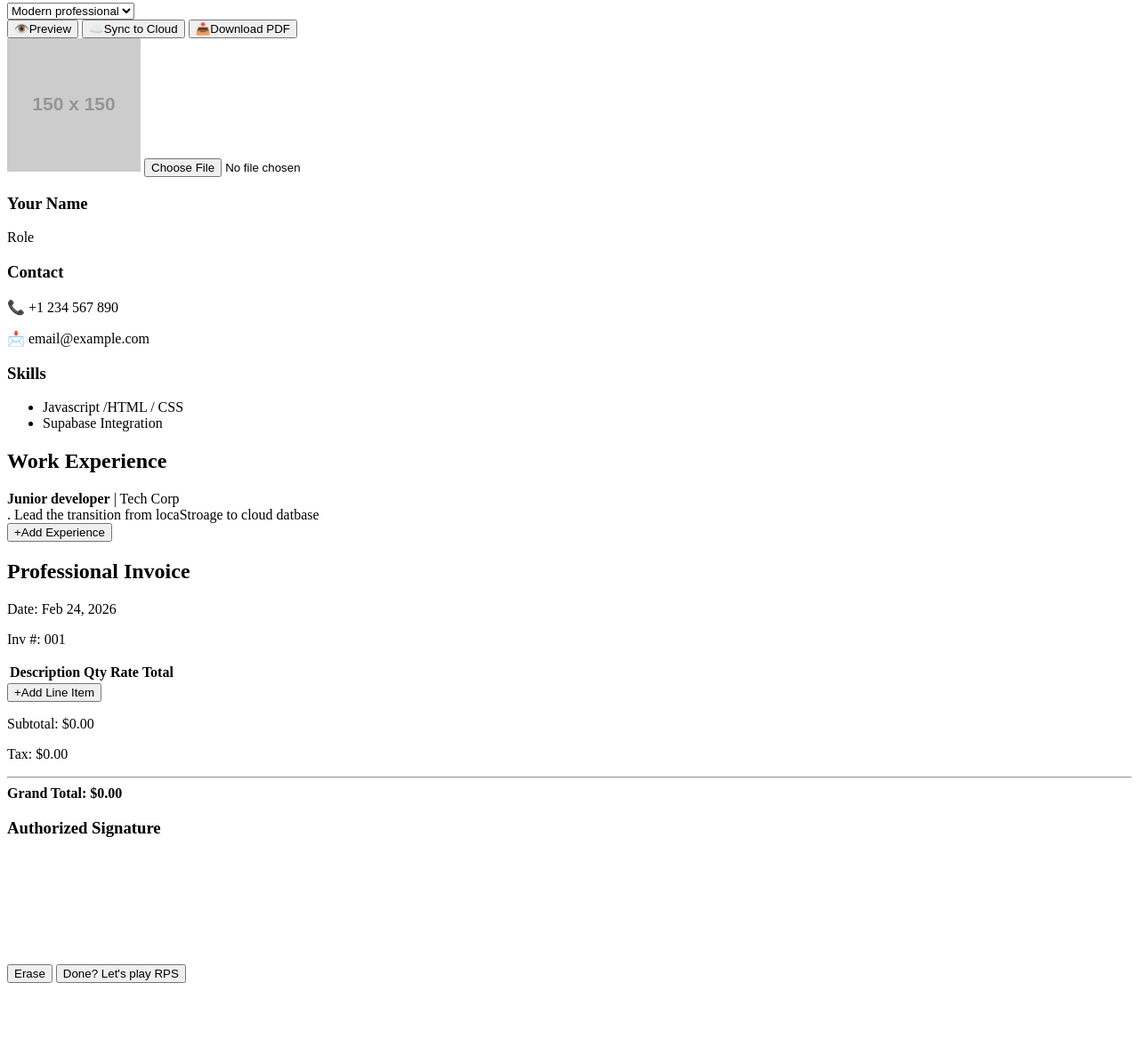
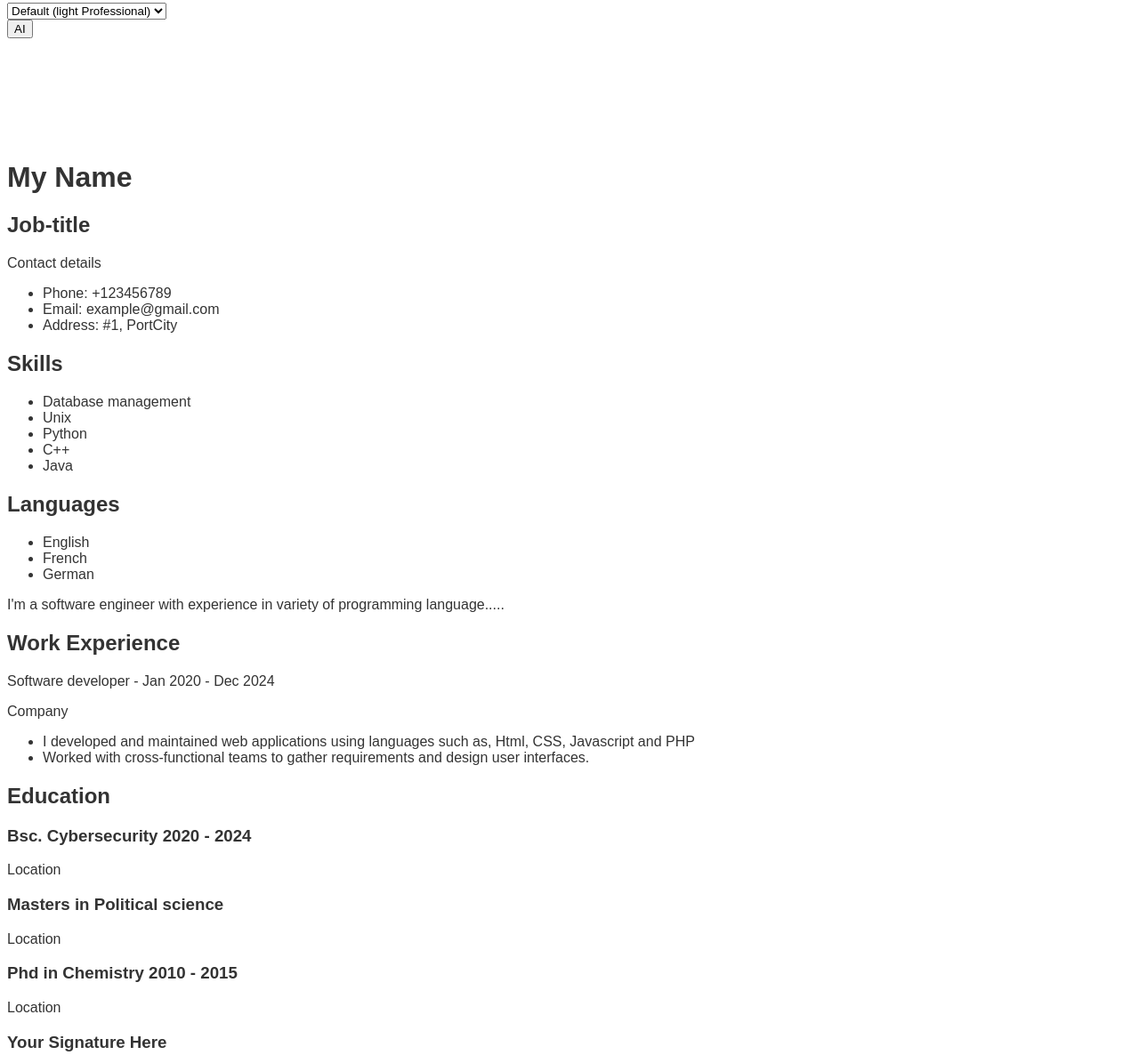
Before and after one commit to devatlast/PortCraft, a plain HTML site: page workshop.html in a window 1280 px wide. Shown: the part 5-1191 px from the top of the page at 89% size. Before the commit the page ends 1118 px from the top, so only its background shows below. Drawn offline with Linux system fonts and the light colour scheme; placeholder pictures from the web are drawn by us.

Commit message:
added themes logic and add listening events to the buttons then i integrated ai as a way to practice ai integrationg on webapp

```diff
--- a/localStorage.js
+++ b/localStorage.js
@@ -1,3 +1,4 @@
+
 
 //Hashed password
 export async function hashpassword(pwd) {
--- a/workshop.html
+++ b/workshop.html
@@ -6,98 +6,146 @@
     <title>PortCraft Workshop</title>
 </head>
 <body>
-    <section id="workshop">
-    <div class="theme-toolbar">
+    <header>
         <select id="theme-select">
-            <option value="modern">Modern professional</option>
-            <option value="executive">Executive Corporate</option>
-            <option value="creative">Creative Bold</option>
+            <option value="default">Default (light Professional)</option>
+            <option value="dark-mode">Dark Mode</option>
+            <option value="vibrant">Vibrant</option>
+            <option value="minimalist">Minimalist</option>
         </select>
+    </header>
+    <button id="open-ai-chat" >AI</button>
 
-        <div id="master-buttons">
-        <button id="preview-btn">👁️Preview</button>
-        <button id="cloud-save">☁️Sync to Cloud</button>
-        <button id="pro-download-btn">📥Download PDF</button>
+
+    <div style="margin-top: 60px">
+
+        <div class="section">
+            <div id="profile-img" contenteditable="true"></div>
+            <h1 id="name" class="hidden" contenteditable="true">My Name</h1>
+            <h2 id="job-title" contenteditable="true">Job-title</h2>
+            <div id="Contact">Contact details</div>
+            <ul>
+                <li contenteditable="true">Phone: +123456789</li>
+                <li contenteditable="true">Email: example@gmail.com</li>
+                <li contenteditable="true">Address: #1, PortCity</li>
+            </ul>
+
+            <h2 class="section">Skills</h2>
+            <ul contenteditable="true">
+                <li>Database management</li>
+                <li>Unix</li>
+                <li>Python</li>
+                <li>C++</li>
+                <li>Java</li>
+            </ul>
+
+         <h2 id="languages" class="section">Languages</h2>
+         <ul contenteditable="true">
+            <li>English</li>
+            <li>French</li>
+            <li>German</li>
+         </ul>
+        </div>
+
+        <div id="user-date" class="section">
+            <p contenteditable="true">I'm a software engineer with experience in variety of programming language.....</p>
+            <h2 id="work">Work Experience</h2>
+            <p contenteditable="true">Software developer - Jan 2020 - Dec 2024</p>
+            <p contenteditable="true">Company</p>
+            <ul contenteditable="true">
+                <li>I developed and maintained web applications using languages such as, Html, CSS, Javascript and PHP</li>
+                <li>Worked with cross-functional teams to gather requirements and design user interfaces.</li>
+            </ul>
+
+            <h2>Education</h2>
+            <h3 contenteditable="true">Bsc. Cybersecurity 2020 - 2024</h3>
+            <p contenteditable="true">Location</p>
+            <h3 contenteditable="true">Masters in Political science</h3>
+            <p contenteditable="true">Location</p>
+            <h3 contenteditable="true">Phd in Chemistry 2010 - 2015</h3>
+            <p contenteditable="true">Location</p>
         </div>
     </div>
 
-    <div class="cv-box" id="print-area">
-        <aside class="cv-sidebar">
-            <div class="profile-upload">
-                <img id="output-image" src="https://via.placeholder.com/150" class="profile-circle">
-                <input type="file" id="image-input" class="no-print">
+        <div class="section">
+                <h3>Your Signature Here</h3>
+                <canvas id="signature-canvas" width="400" height="200"></canvas>
+                <button id="clear-canvas">Clear</button>
+                <button id="apply-signature">Apply Signature</button>
+                <img id="sig-img" style="display: none;" alt="Signature">
+            </div>
+            <button id="export-btn">Export to pdf</button>
         </div>
 
-            <h1 contenteditable="true" id="user-name">Your Name</h1>
-            <p contenteditable="true" id="user-role">Role</p>
-            <div class="cv-sidebar-secion">
-                <h3>Contact</h3>
-                <p contenteditable="true" >📞 +1 234 567 890</p>
-                <p contenteditable="true">📩 email@example.com</p>
+
+        <div id="ai-modal" class="section">
+            <div id="ai-chat-header">
+                Port Ai
+                <span id="ai-close-btn">&times;</span>
+            </div>
+            <div id="ai-chat-history">
+                <div id="ai-message">Hey there! how can i help you today?</div>
+            </div>
+            <div id="chat-input">
+                <input type="text" id="ai-chat-input" placeholder="Ask for tips to make your portfolio stand out.......">
+                <button id="ai-send-btn">SEND</button>
+                <div id="msg-loader">AI thinking.......</div>
+                <button id="close-chat">CLOSE</button>
             </div>
 
-            <div class="cv cv-sidebar-secion">
-                <h3>Skills</h3>
-                <ul contenteditable="true" id="skills-list">
-                    <li>Javascript /HTML / CSS</li>
-                    <li>Supabase Integration</li>
-                </ul>
-            </div>
-        </aside>
-
-    <main class="cv-main-content">
-
-        <section class="cv-block">
-            <h2>Work Experience</h2>
-
-            <div contenteditable="true" class="exp-info">
-                <strong>Junior developer</strong> | Tech Corp <br> . Lead the transition from locaStroage to cloud datbase
-            </div>
-            <div>
-                <button id="add-exp">+Add Experience</button>
-            </div>
-        </section>
-
-        <section class="invoice-style">
-            <h2>Professional Invoice</h2>
-            <div class="invoice-data">
-                <p>Date: <span contenteditable="true">Feb 24, 2026</span></p>
-                <p>Inv #: <span contenteditable="true">001</span></p>
+            <button id="about-btn">About PortCraft</button>
         </div>
 
-            <table id="invoice-table">
+
+      <div id="invoice" class="section">
+        <div id="header">
+            <h1 contenteditable="true">Invoice</h1>
+            <p contenteditable="true">Invoice Number: #001</p>
+            <p contenteditable="true">Date: [Insert date]</p>
+        </div>
+
+        <div id="from">
+            <h3>From:</h3>
+            <p contenteditable="true">[Company Name]</p>
+            <p contenteditable="true">[Address]</p>
+            <p contenteditable="true">[Your Email]</p>
+            <p contenteditable="true">[Your phone]</p>
+        </div>
+        <div id="to">
+            <h3>To:</h3>
+            <p contenteditable="true">[Client Name]</p>
+            <p contenteditable="true">[Client Address</p>
+            <p contenteditable="true">[Client Email]</p>
+            <p contenteditable="true">[Client Phone]</p>
+        </div>
+
+        <table>
             <thread>
                 <tr>
                     <th>Description</th>
-                    <th>Qty</th>
-                    <th>Rate</th>
+                    <th>Quantity</th>
+                    <th>Unit price</th>
                     <th>Total</th>
                 </tr>
             </thread>
-            <tbody id="invoice-body"></tbody>
+            <tbody>
+                <tr>
+                    <td contenteditable="true">[Item Description]</td>
+                    <td contenteditable="true">1</td>
+                    <td contenteditable="true">$100.00</td>
+                    <td contenteditable="true">$100.00</td>
+                </tr>
+            </tbody>
         </table>
 
-            <button id="add-rrow" class="no-print">+Add Line Item</button>
-            <div class="invoice-total">
-                <p>Subtotal: <span id="subtotal">$0.00</span></p>
-                <p>Tax: <span id="tax">$0.00</span></p>
-                <hr>
-                <strong> Grand Total: <span id="grand-total">$0.00</span></strong>
+        <div id="total">
+            <p contenteditable="true">Subtotal: $100.00</p>
+            <p contenteditable="true">Tax: $10.00</p>
+            <p contenteditable="true">Total: $100.00</p>
         </div>
-        </section>
 
-        <section class="signature-area">
-            <h3>Authorized Signature</h3>
-            <canvas id="etch-pad" width="300" height="120"></canvas>
-            <div class="sig-control">
-                <button id="clear-sig">Erase</button>
-                <button id="go-to-game">Done? Let's play RPS</button>
       </div>
-        </section>
 
-
-    </main>
-    </div>
-</section>
 </body>
+<script src="workshop.js"></script>
 </html>
--- /dev/null
+++ b/workshop.js
@@ -0,0 +1,170 @@
+
+
+const themes = {
+    'default': {
+        bodyBg: '#f4f4f4',
+        bodyColor: '#333',
+        headerBg: '#fff',
+        hColor: '#007bff',
+        sectionBg: 'white',
+        font: 'Arial, sans-serif'
+    },
+    'dark-mode': {
+        bodyBg: '#121212',
+        bodyColor: '#e0e0e0',
+        headerBg: '#1e1e1e',
+        hColor: '#bb86fc',
+        font: 'Arial, sans-serif',
+        sectionBg: '#1e1e1e',
+    },
+    'vibrant':   {
+        sectionBg: 'ffe0b2',
+        bodyBg: '#fff3e0',
+        bodyColor: '#4e342e',
+        headerBg: '#ffcc80',
+        hColor: '#f57f17',
+        font: 'Arial, sans-serif'
+    },
+    'minimalist': {
+        sectionBg: 'transparent',
+        bodyBg: '#ffffff',
+        bodyColor: '#000000',
+        headerBg: '#ffffff',
+        hColor: '#000000',
+        font: 'Helvetica, sans-serif',
+    }
+}
+
+
+
+
+
+
+// Function to apply themes
+function changeTheme(themeOpt) {
+    const theme = themes[themeOpt];
+    if (!theme) return;
+    //body
+    document.body.style.backgroundColor = theme.bgBody;
+    document.body.style.color = theme.bodyColor;
+    document.body.style.fontFamily = theme.font;
+    //header
+    document.querySelector('header').style.backgroundColor = theme.headerBg;
+    //sections
+    document.querySelector('.section').forEach( section => {
+        section.style.backgroundColor = theme.sectionBg;
+    });
+     //headings
+    document.querySelectorAll('h1, h2').forEach(h => {
+        h.style.color = theme.hColor;
+    });
+
+    document.getElementById('open-ai-chat').style.backgroundColor = theme.aibtnBg;
+    document.getElementById('open-ai-chat').style.color = aibtnColor;
+     //hover effects for ai-chat-btn
+    document.getElementById('open-ai-chat').addEventListener('mouseout', () => {
+        document.getElementById('open-ai-chat').style.backgroundColor = theme.aibtnBg;
+    });
+    document.getElementById('open-ai-chat').addEventListener('mouseover', () => {
+        document.getElementById('open-ai-chat').style.backgroundColor = theme.aibtnHover;
+    });
+     //Export
+    document.getElementById('export-btn').style.backgroundColor = theme.exportBg;
+    document.getElementById('export-btn').style.color = theme.exportColor;
+    //ai-modal
+    document.getElementById('ai-modal').style.backgroundColor = theme.modalBg;
+    document.getElementById('ai-modal').style.color = theme.modalColor;
+
+}
+
+//logic for theme-selector
+const themeSelector = document.getElementById('theme-select');
+themeSelector.addEventListener('change', (e) => {
+    changeTheme(e.target.value);
+    localStorage.setItem('selectedTheme', e.target.value);
+});
+//save and load theme
+const savedTheme = localStorage.getItem('selectedTheme') || 'default';
+changeTheme(savedTheme);
+themeSelector.value = savedTheme;
+
+
+
+//signature canvas logic
+const canvas = document.getElementById('signature-canvas');
+const ctx = canvas.getContext('2d');
+let drawing = false;
+canvas.addEventListener('mousedown', () => drawing = true);
+canvas.addEventListener('mouseup', () => drawing = false );
+canvas.addEventListener('mousemove', (e) => {
+    if(drawing) {
+        ctx.LineTo(e.offsetX, e.offsetY);
+        ctx.stroke();
+    }
+});
+//clear signature canvas
+document.getElementById('clear-canvas').addEventListener('click', () => {
+    ctx.clearRect(0, 0, canvas.width, canvas.height );
+});
+//apply signature
+document.getElementById('apply-signature').addEventListener('click', () => {
+    const dataUrl = canvas.toDataUrl();
+    document.getElementById('sig-img').src = dataUrl;
+});
+//PDF export
+document.getElementById('export-btn').addEventListener('click', () => {
+    const element = document.body;
+    html2pdf().from(element).save('portfolio.pdf')
+})
+
+
+
+//AI
+const aiModal = document.getElementById('ai-modal');
+const aiChatBtn =document.getElementById('open-ai-chat');
+const closeAiModal = document.getElementById('close-chat');
+const aiSend = document.getElementById('ai-send-btn');
+const aiInput = document.getElementById('ai-chat-input');
+const aiHistory = document.getElementById('ai-chat-history');
+const aiClose = document.getElementById('close-chat');
+
+aiChatBtn.addEventListener('click', () => aiModal.style.display = 'block');
+aiClose.addEventListener('click', () => aiModal.style.display = 'none');
+//integrating ai with chat messages
+aiSend.addEventListener('click', () => {
+    const userMessage = aiInput.value.trim();
+    if(!userMessage) return;
+
+    aiHistory += `<p><strong>You: </strong> ${userMessage}</p>`;
+    aiInput.value = '';
+    aiLoader.style.display = 'block';
+    aiSend.disabled = true;
+
+    fetch('http://localhost:3000/api/chat', {
+        method: 'POST',
+        headers: { 'Content-Type': 'application/json' },
+        body: JSON.stringify({ message: userMessage})
+    })
+    .then(response => {
+        if(!response.ok) {
+            throw new Error(`HTTP error! Status: ${response.status}`);
+        }
+        return response.json();
+    })
+    .then(data => {
+        if (data.error){
+            throw new Error('data.error');
+        }
+        const aiResponse = data.response;
+        aiHistory.innerHTML += `<p><strong>AI:</strong> ${aiResponse}</p>`;
+        aiHistory.scrollTop = aiHistory.scrollHeight;
+        aiLoader.style.display = 'none';
+        aiSend.disabled = false;
+    })
+    .catch(error => {
+        console.error('Proxy Error:', error);
+        aiHistory.innerHTML += `<p><strong>AI:</strong> Sorry, something went wrong: ${error.message}</p>`;
+        aiLoader.style.display = 'none';
+        aiSend.disabled = false;
+    });
+});
```
Lines whose indentation alone changed are shown as unchanged.
